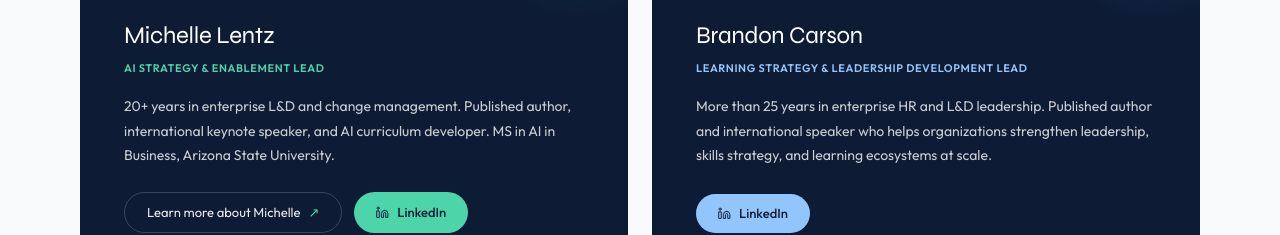
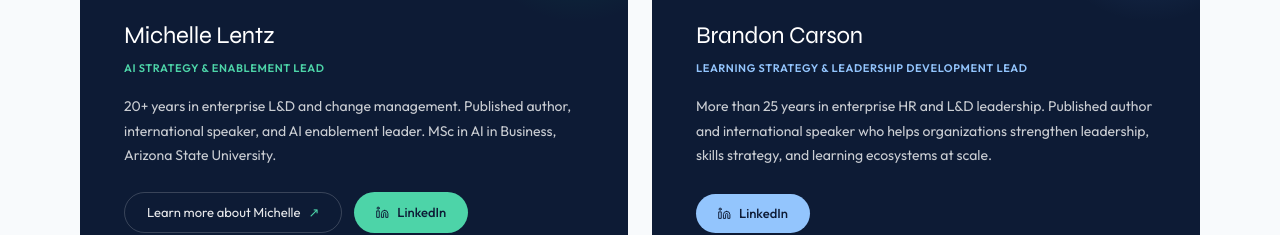
Before and after one commit to msuzann3/ie-site, a Next.js app: page / in a window 1280 px wide. Shown: the part 4208-4443 px from the top of the page. Built offline with nearby package versions, Linux system fonts and the light colour scheme.

Commit message:
Update Michelle homepage bio

```diff
--- a/components/home/Team.tsx
+++ b/components/home/Team.tsx
@@ -5,7 +5,7 @@ const TEAM = [
     initials: 'ML',
     name: 'Michelle Lentz',
     role: 'AI strategy & enablement lead',
-    bio: '20+ years in enterprise L&D and change management. Published author, international keynote speaker, and AI curriculum developer. MS in AI in Business, Arizona State University.',
+    bio: '20+ years in enterprise L&D and change management. Published author, international speaker, and AI enablement leader. MSc in AI in Business, Arizona State University.',
     website: 'https://www.michelleslentz.com',
     linkedin: 'https://www.linkedin.com/in/michelleslentz/',
     accentColor: '#4DD4A8',
```
Also changed, not shown: 2 other files (tests, documents, lock files or other folders).
